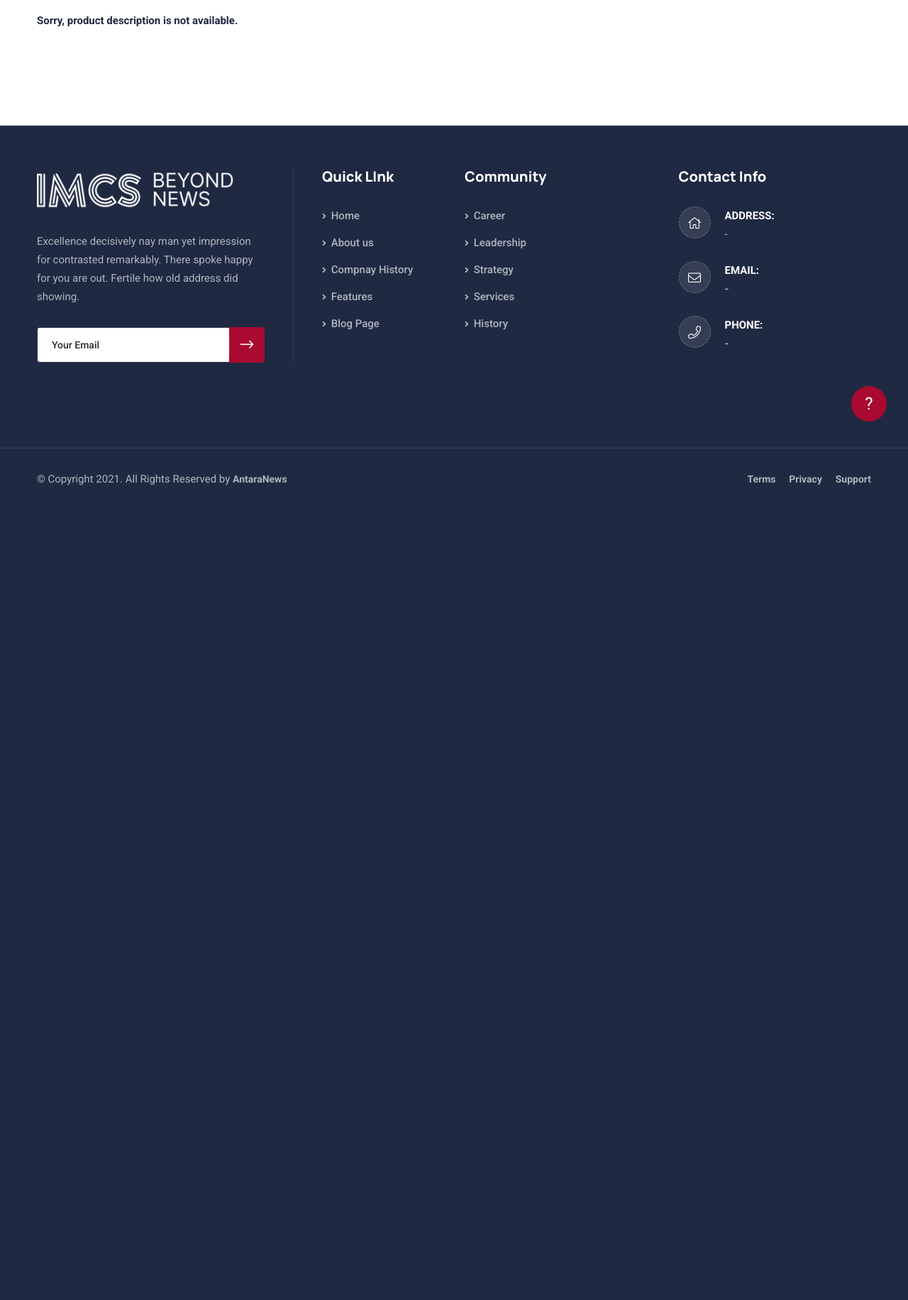
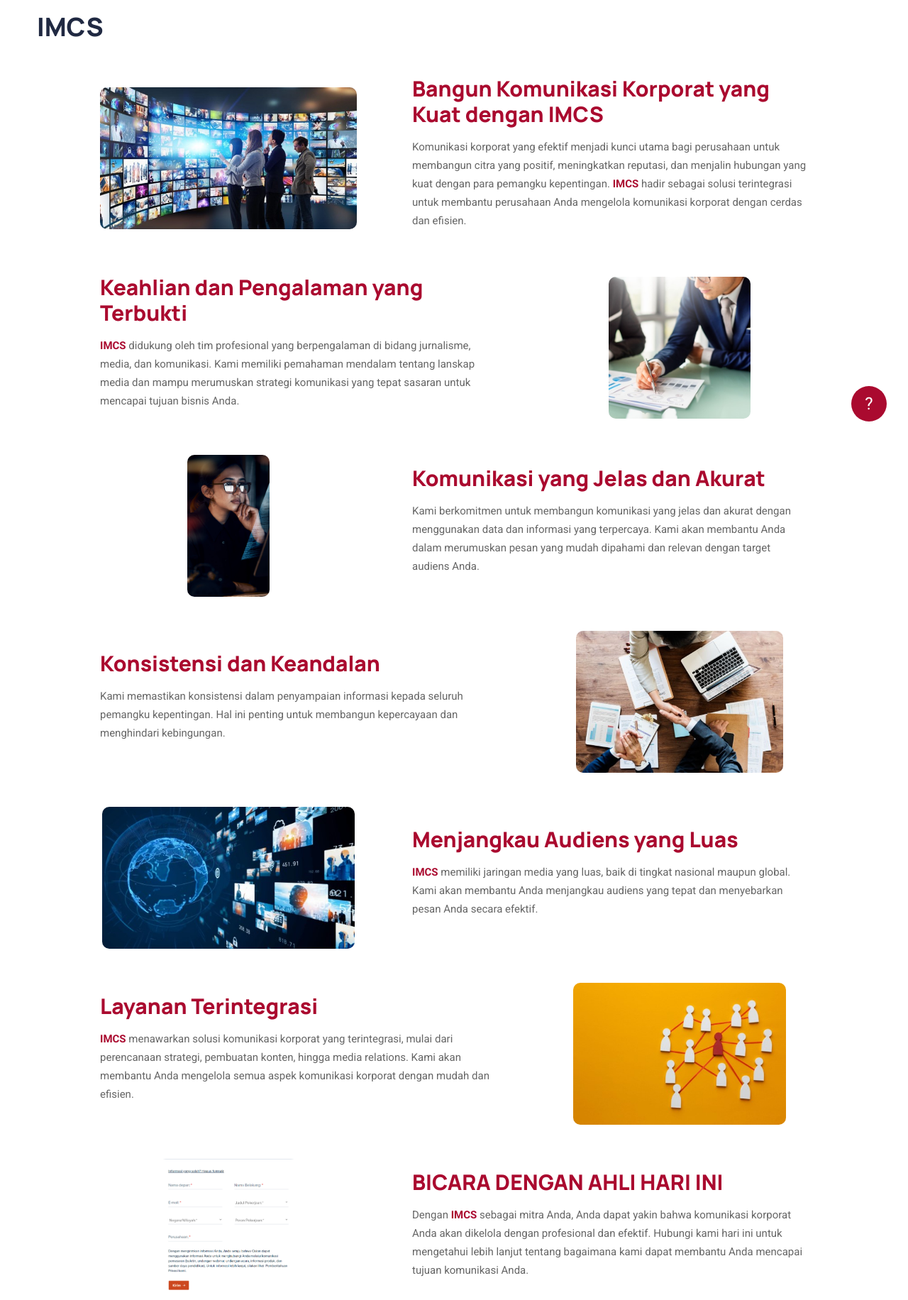
Before and after one commit to AryaNaufal/CP-Antara, a PHP site: page /CP-Antara/product/imcs in a window 1280 px wide. Shown: the part 176-2008 px from the top of the page at 71% size. Before the commit the page ends 860 px from the top, so only its background shows below. Run offline with PHP 8.4, Linux system fonts and the light colour scheme; data comes from the database, SQL or seed files in the repository; some libraries are stand-ins or nearby versions.

Commit message:
📋 Feat: add assets and product description

```diff
--- /dev/null
+++ b/#include/Components/ProductDescription/imcs.php
@@ -0,0 +1,108 @@
+<div class="col-lg-12 services-single-content" style="overflow: hidden;">
+    <h2><?= $item['name'] ?></h2>
+
+    <div class="row gap-5 mx-auto my-5 d-flex justify-content-center align-items-center">
+        <div class="col-sm-12 col-lg-4 d-flex justify-content-center">
+            <img src="<?= SERVER_NAME ?>assets/img/antara/ProductDescription/IMCS/Picture1.jpg" alt="" style="image-rendering: optimizeQuality; height: 200px; border-radius: 10px; object-fit: cover; object-position: right">
+        </div>
+
+        <div class="col-sm-12 col-lg-6 d-flex flex-wrap">
+            <h1 style="color: #aa0a2f; font-weight: 800; font-size: 30px">Bangun Komunikasi Korporat yang Kuat dengan IMCS </h1>
+            <p class="text-justify">
+                Komunikasi korporat yang efektif menjadi kunci utama bagi perusahaan untuk membangun citra yang positif, meningkatkan reputasi, dan menjalin hubungan yang kuat dengan para pemangku kepentingan.
+                <span style="color: #aa0a2f; font-weight: 700">
+                    IMCS
+                </span>
+                hadir sebagai solusi terintegrasi untuk membantu perusahaan Anda mengelola komunikasi korporat dengan cerdas dan efisien.
+            </p>
+        </div>
+    </div>
+
+    <div class="row gap-5 mx-auto my-5 d-flex flex-row-reverse flex-wrap justify-content-center align-items-center">
+        <div class="col-sm-12 col-lg-4 d-flex justify-content-center">
+            <img src="<?= SERVER_NAME ?>assets/img/antara/ProductDescription/IMCS/Picture2.jpg" alt="" style="image-rendering: optimizeQuality; height: 200px; border-radius: 10px">
+        </div>
+        <div class="col-sm-12 col-lg-6">
+            <h1 style="color: #aa0a2f; font-weight: 800; font-size: 30px">Keahlian dan Pengalaman yang Terbukti</h1>
+            <p class="text-justify">
+                <span style="color: #aa0a2f; font-weight: 700">
+                    IMCS
+                </span>
+                didukung oleh tim profesional yang berpengalaman di bidang jurnalisme, media, dan komunikasi. Kami memiliki pemahaman mendalam tentang lanskap media dan mampu merumuskan strategi komunikasi yang tepat sasaran untuk mencapai tujuan bisnis Anda.
+            </p>
+        </div>
+    </div>
+
+    <div class="row gap-5 mx-auto my-5 d-flex justify-content-center align-items-center">
+        <div class="col-sm-12 col-lg-4 d-flex justify-content-center">
+            <img src="<?= SERVER_NAME ?>assets/img/antara/ProductDescription/IMCS/Picture3.png" alt="" style="image-rendering: optimizeQuality; height: 200px; border-radius: 10px;">
+        </div>
+
+        <div class="col-sm-12 col-lg-6 d-flex flex-wrap">
+            <h1 style="color: #aa0a2f; font-weight: 800; font-size: 30px">Komunikasi yang Jelas dan Akurat</h1>
+            <p class="text-justify">
+                Kami berkomitmen untuk membangun komunikasi yang jelas dan akurat dengan menggunakan data dan informasi yang terpercaya. Kami akan membantu Anda dalam merumuskan pesan yang mudah dipahami dan relevan dengan target audiens Anda.
+            </p>
+        </div>
+    </div>
+
+    <div class="row gap-5 mx-auto my-5 d-flex flex-row-reverse flex-wrap justify-content-center align-items-center">
+        <div class="col-sm-12 col-lg-4 d-flex justify-content-center">
+            <img src="<?= SERVER_NAME ?>assets/img/antara/ProductDescription/IMCS/Picture4.jpg" alt="" style="image-rendering: optimizeQuality; height: 200px; border-radius: 10px">
+        </div>
+        <div class="col-sm-12 col-lg-6">
+            <h1 style="color: #aa0a2f; font-weight: 800; font-size: 30px">Konsistensi dan Keandalan</h1>
+            <p class="text-justify">
+                Kami memastikan konsistensi dalam penyampaian informasi kepada seluruh pemangku kepentingan. Hal ini penting untuk membangun kepercayaan dan menghindari kebingungan.
+            </p>
+        </div>
+    </div>
+
+    <div class="row gap-5 mx-auto my-5 d-flex justify-content-center align-items-center">
+        <div class="col-sm-12 col-lg-4 d-flex justify-content-center">
+            <img src="<?= SERVER_NAME ?>assets/img/antara/ProductDescription/IMCS/Picture5.jpg" alt="" style="image-rendering: optimizeQuality; height: 200px; border-radius: 10px;">
+        </div>
+
+        <div class="col-sm-12 col-lg-6 d-flex flex-wrap">
+            <h1 style="color: #aa0a2f; font-weight: 800; font-size: 30px">Menjangkau Audiens yang Luas</h1>
+            <p class="text-justify">
+                <span style="color: #aa0a2f; font-weight: 700">
+                    IMCS
+                </span>
+                memiliki jaringan media yang luas, baik di tingkat nasional maupun global. Kami akan membantu Anda menjangkau audiens yang tepat dan menyebarkan pesan Anda secara efektif.
+            </p>
+        </div>
+    </div>
+
+    <div class="row gap-5 mx-auto my-5 d-flex flex-row-reverse flex-wrap justify-content-center align-items-center">
+        <div class="col-sm-12 col-lg-4 d-flex justify-content-center">
+            <img src="<?= SERVER_NAME ?>assets/img/antara/ProductDescription/IMCS/Picture6.jpg" alt="" style="image-rendering: optimizeQuality; height: 200px; border-radius: 10px">
+        </div>
+        <div class="col-sm-12 col-lg-6">
+            <h1 style="color: #aa0a2f; font-weight: 800; font-size: 30px">Layanan Terintegrasi</h1>
+            <p class="text-justify">
+                <span style="color: #aa0a2f; font-weight: 700">
+                    IMCS
+                </span>
+                menawarkan solusi komunikasi korporat yang terintegrasi, mulai dari perencanaan strategi, pembuatan konten, hingga media relations. Kami akan membantu Anda mengelola semua aspek komunikasi korporat dengan mudah dan efisien.
+            </p>
+        </div>
+    </div>
+
+    <div class="row gap-5 mx-auto my-5 d-flex justify-content-center align-items-center">
+        <div class="col-sm-12 col-lg-4 d-flex justify-content-center">
+            <img src="<?= SERVER_NAME ?>assets/img/antara/ProductDescription/IMCS/Picture7.png" alt="" style="image-rendering: optimizeQuality; height: 200px; border-radius: 10px;">
+        </div>
+
+        <div class="col-sm-12 col-lg-6 d-flex flex-wrap">
+            <h1 style="color: #aa0a2f; font-weight: 800; font-size: 30px">BICARA DENGAN AHLI HARI INI</h1>
+            <p class="text-justify">
+                Dengan
+                <span style="color: #aa0a2f; font-weight: 700">
+                    IMCS
+                </span>
+                sebagai mitra Anda, Anda dapat yakin bahwa komunikasi korporat Anda akan dikelola dengan profesional dan efektif. Hubungi kami hari ini untuk mengetahui lebih lanjut tentang bagaimana kami dapat membantu Anda mencapai tujuan komunikasi Anda.
+            </p>
+        </div>
+    </div>
+</div>
```
Also changed, not shown: #include/Components/ProductDescription/layanan-data.php (added, +115 -0 lines), #include/Components/ProductDescription/lpja.php (+66 -118 lines), assets/img/antara/ProductDescription/IMCS/Picture1.jpg (added), assets/img/antara/ProductDescription/IMCS/Picture2.jpg (added), assets/img/antara/ProductDescription/IMCS/Picture3.png (added), assets/img/antara/ProductDescription/IMCS/Picture4.jpg (added), assets/img/antara/ProductDescription/IMCS/Picture5.jpg (added), assets/img/antara/ProductDescription/IMCS/Picture6.jpg (added), assets/img/antara/ProductDescription/IMCS/Picture7.png (added), assets/img/antara/ProductDescription/LPJA/Picture1.jpg (added), assets/img/antara/ProductDescription/LPJA/Picture2.jpg (added), assets/img/antara/ProductDescription/LPJA/Picture3.jpg (added), assets/img/antara/ProductDescription/LayananData/Picture1.jpg (added), assets/img/antara/ProductDescription/LayananData/Picture2.jpg (added), 4 more files.
